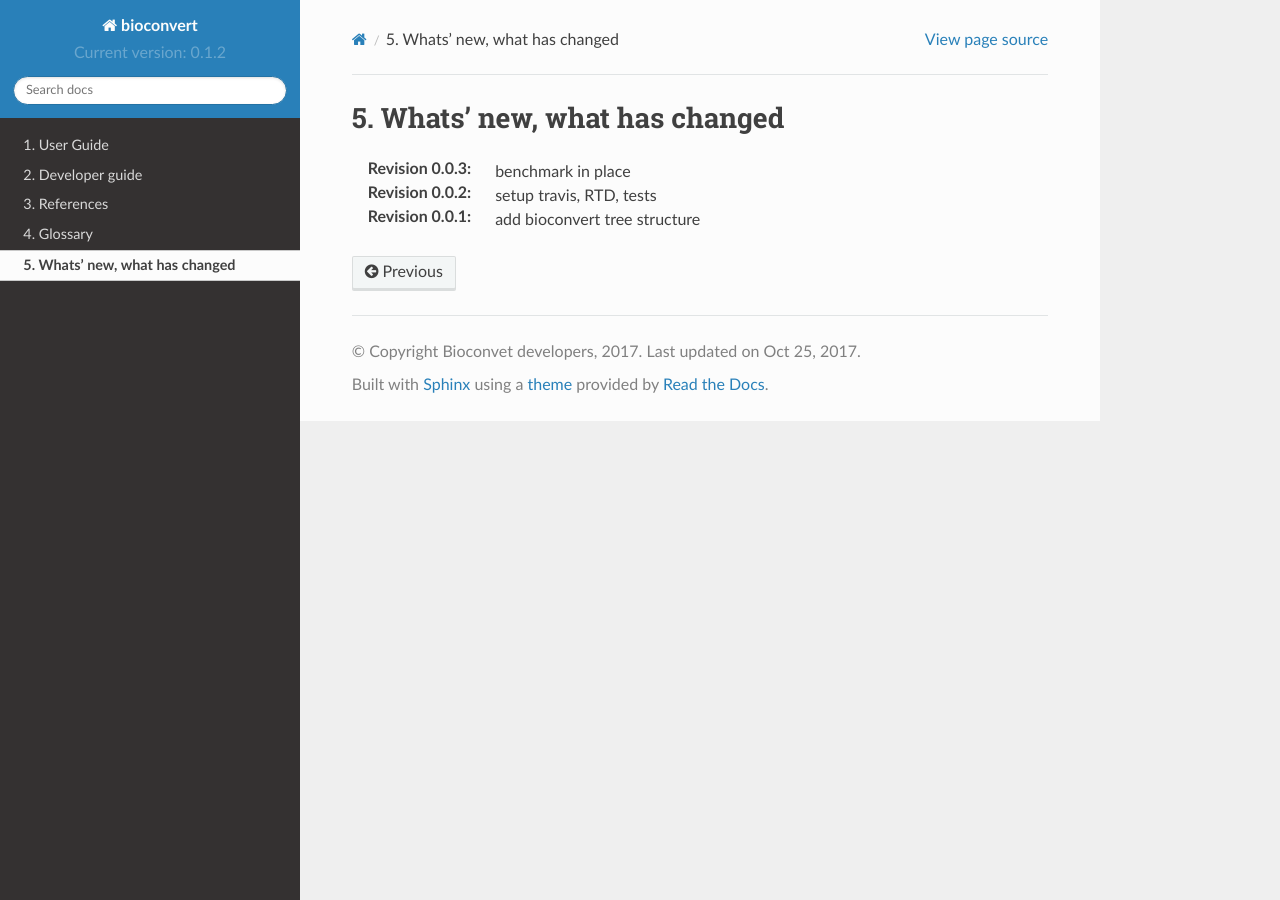
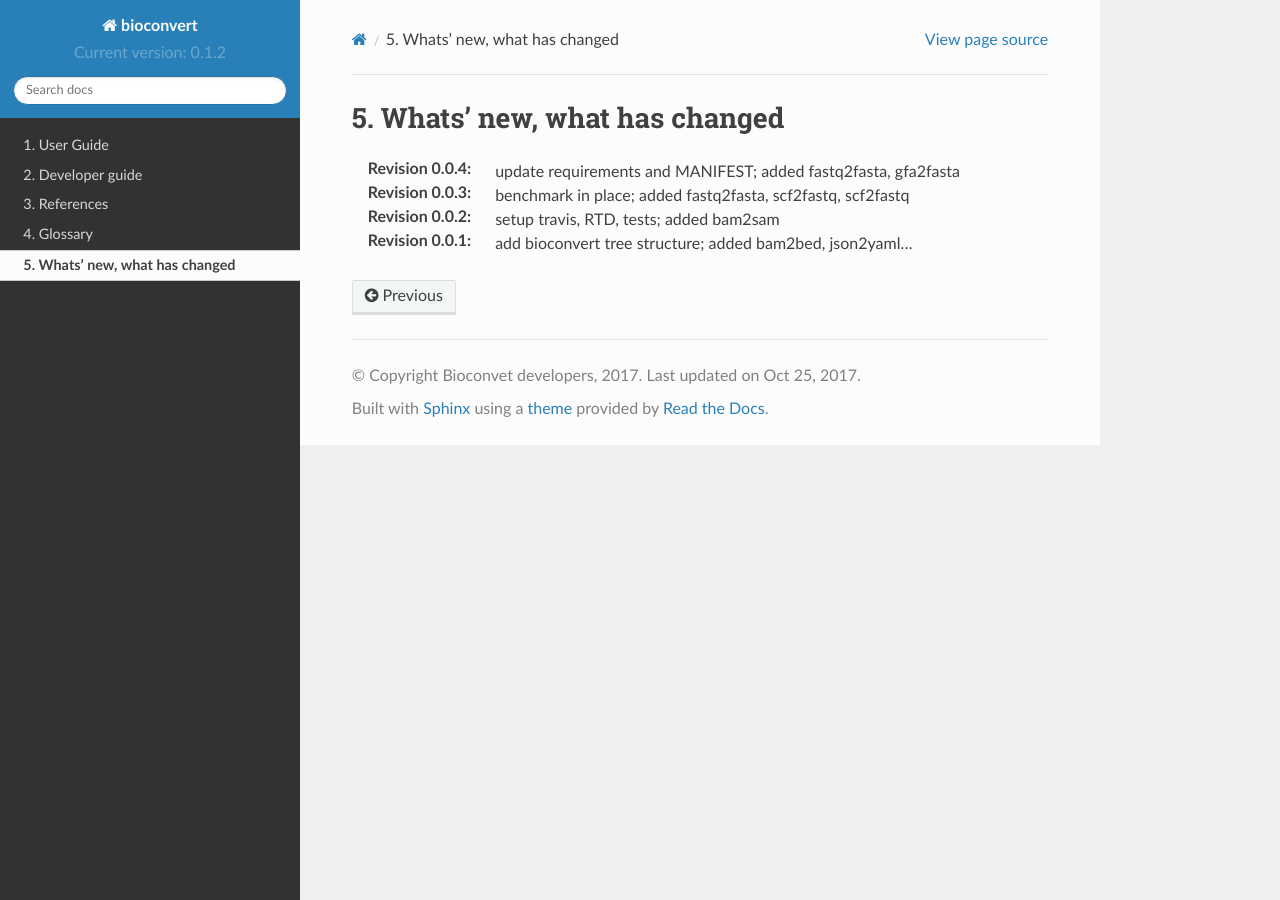
Before and after one commit to bioconvert/bioconvert, a Sphinx documentation site: the page built from doc/ChangeLog.rst, in a window 1280 px wide. Built offline with Sphinx 7.4.7 and the Read the Docs theme 2.0.0, drawn with Linux system fonts in a browser that asks for light colours; formulas are drawn with MathJax 3; pages that are not in the unit, such as notebooks, are missing from menus.

```diff
--- a/doc/ChangeLog.rst
+++ b/doc/ChangeLog.rst
@@ -2,6 +2,7 @@ Whats' new, what has changed
 ================================
 
 
-:Revision 0.0.3: benchmark in place
-:Revision 0.0.2: setup travis, RTD, tests
-:Revision 0.0.1: add bioconvert tree structure
+:Revision 0.0.4: update requirements and MANIFEST; added fastq2fasta, gfa2fasta
+:Revision 0.0.3: benchmark in place; added fastq2fasta, scf2fastq, scf2fastq
+:Revision 0.0.2: setup travis, RTD, tests; added bam2sam
+:Revision 0.0.1: add bioconvert tree structure; added bam2bed, json2yaml...
--- a/setup.py
+++ b/setup.py
@@ -4,7 +4,7 @@ from setuptools import setup, find_packages
 
 _MAJOR = 0
 _MINOR = 0
-_MICRO = 3
+_MICRO = 4
 version = '%d.%d.%d' % (_MAJOR, _MINOR, _MICRO)
 release = '%d.%d' % (_MAJOR, _MINOR)
 
```
Also changed, not shown: 1 other file.
